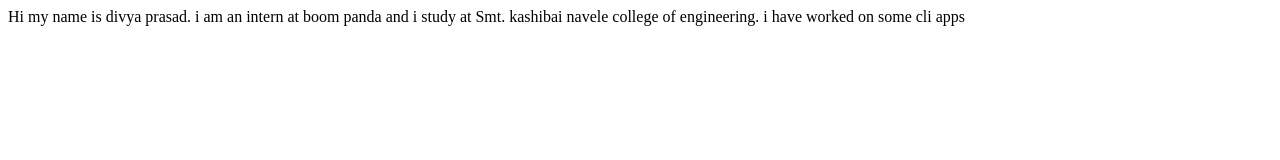
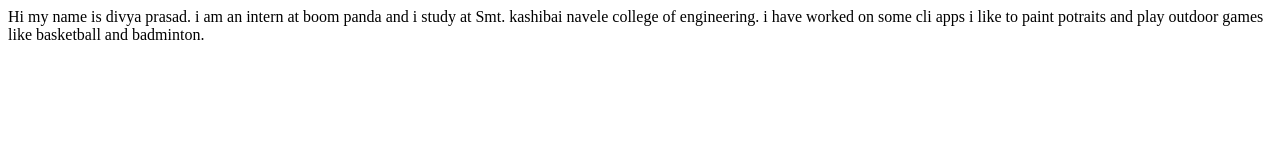
Before and after one commit to divyaprasad932/student-name-site, a plain HTML site: page index.html in a window 1280 px wide. Drawn offline with Linux system fonts and the light colour scheme.

Commit message:
update: hobbies

```diff
--- a/index.html
+++ b/index.html
@@ -10,5 +10,7 @@
     i am an intern at boom panda and i study at Smt. kashibai navele college of engineering.
 
     i have worked on some cli apps
+
+    i like to paint potraits and play outdoor games like basketball and badminton.
 </body>
 </html>
```
